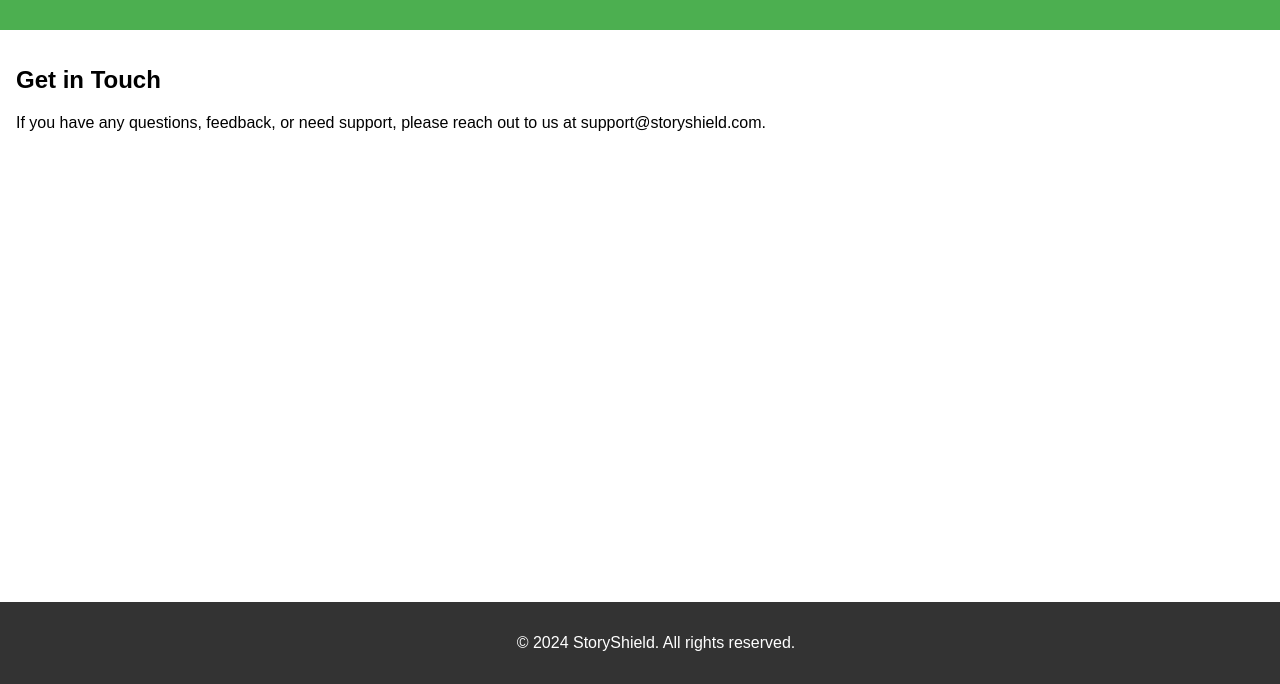
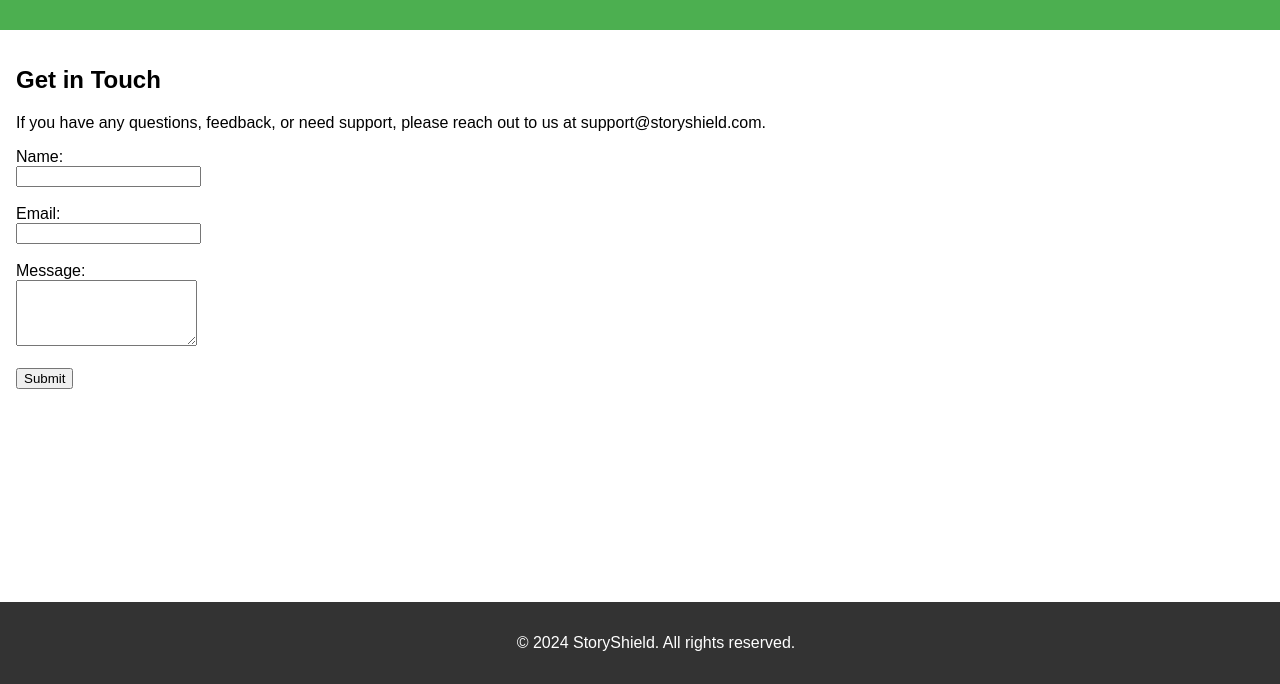
Before and after one commit to ginesthoii/storyshield-website, a plain HTML site: page contact.html in a window 1280 px wide. Shown: the part 116-800 px from the top of the page. Drawn offline with Linux system fonts and the light colour scheme.

Commit message:
Added contact form with validation

```diff
--- a/contact.html
+++ b/contact.html
@@ -22,14 +22,24 @@
         <section>
             <h2>Get in Touch</h2>
             <p>If you have any questions, feedback, or need support, please reach out to us at support@storyshield.com.</p>
+
+            <form id="contact-form">
+                <label for="name">Name:</label><br>
+                <input type="text" id="name" name="name" required><br><br>
+                <label for="email">Email:</label><br>
+                <input type="email" id="email" name="email" required><br><br>
+                <label for="message">Message:</label><br>
+                <textarea id="message" name="message" rows="4" required></textarea><br><br>
+                <button type="submit">Submit</button>
+            </form>
         </section>
     </main>
     <footer>
         <p>&copy; 2024 StoryShield. All rights reserved.</p>
     </footer>
     <script>
-        document.querySelector('form').addEventListener('submit', function(event) {
-            var email = document.querySelector('input[type="email"]').value;
+        document.getElementById('contact-form').addEventListener('submit', function(event) {
+            var email = document.getElementById('email').value;
             if (!email.includes('@')) {
                 event.preventDefault();
                 alert('Please enter a valid email address.');
```
